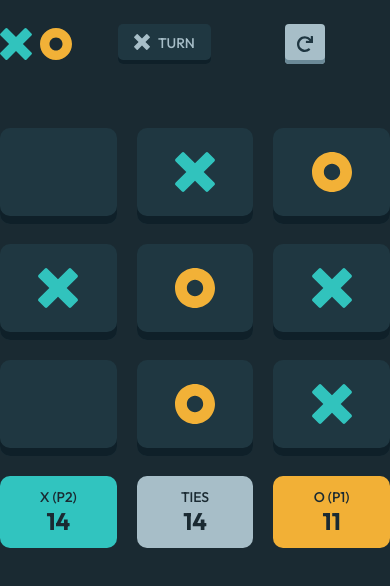
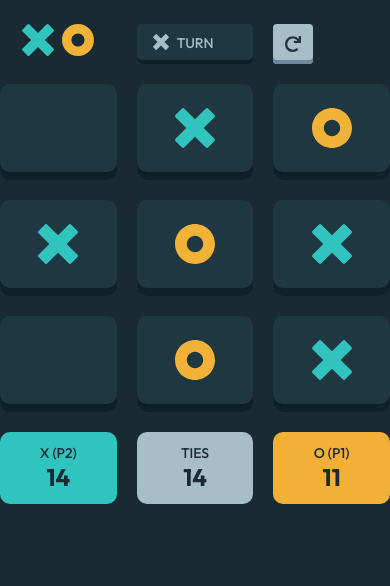
Before and after one commit to kylelamse/tic-tac-toe, a React (Create React App) app: page / in a window 390 px wide. Shown: the top 586 px of the page. Built offline with nearby package versions, Linux system fonts and the light colour scheme.

Commit message:
Display header items past mobile in grid

```diff
--- a/src/components/Board.tsx
+++ b/src/components/Board.tsx
@@ -2,6 +2,9 @@ import styled from "@emotion/styled";
 
 import GamePiecePlace from "./GamePiecePlace";
 import InfoTile from "./InfoTile";
+import Logo from "./Logo";
+import RestartButton from "./RestartButton";
+import TurnStatus from "./TurnStatus";
 
 const BoardContainer = styled.div`
     display: grid;
@@ -9,11 +12,26 @@ const BoardContainer = styled.div`
     gap: 1.25em;
 `;
 
+const HeaderItem = styled.div`
+    @media (max-width: ${({ theme }) => theme.breakpoints.mobile}) {
+        display: none;
+    }
+`;
+
 type Props = {};
 
 const Board = (props: Props) => {
     return (
         <BoardContainer>
+            <HeaderItem>
+                <Logo />
+            </HeaderItem>
+            <HeaderItem>
+                <TurnStatus currentPlayer="X" />
+            </HeaderItem>
+            <HeaderItem>
+                <RestartButton />
+            </HeaderItem>
             <GamePiecePlace content="" />
             <GamePiecePlace content="X" />
             <GamePiecePlace content="O" />
--- a/src/pages/Game/GameHeader.tsx
+++ b/src/pages/Game/GameHeader.tsx
@@ -8,6 +8,9 @@ import RestartButton from "components/RestartButton";
 const GameHeaderContainer = styled.div`
     display: flex;
     flex-direction: row;
+    @media (min-width: ${({ theme }) => theme.breakpoints.mobile}) {
+        display: none;
+    }
 `;
 
 const GameHeaderStatusContainer = styled.div`
```
